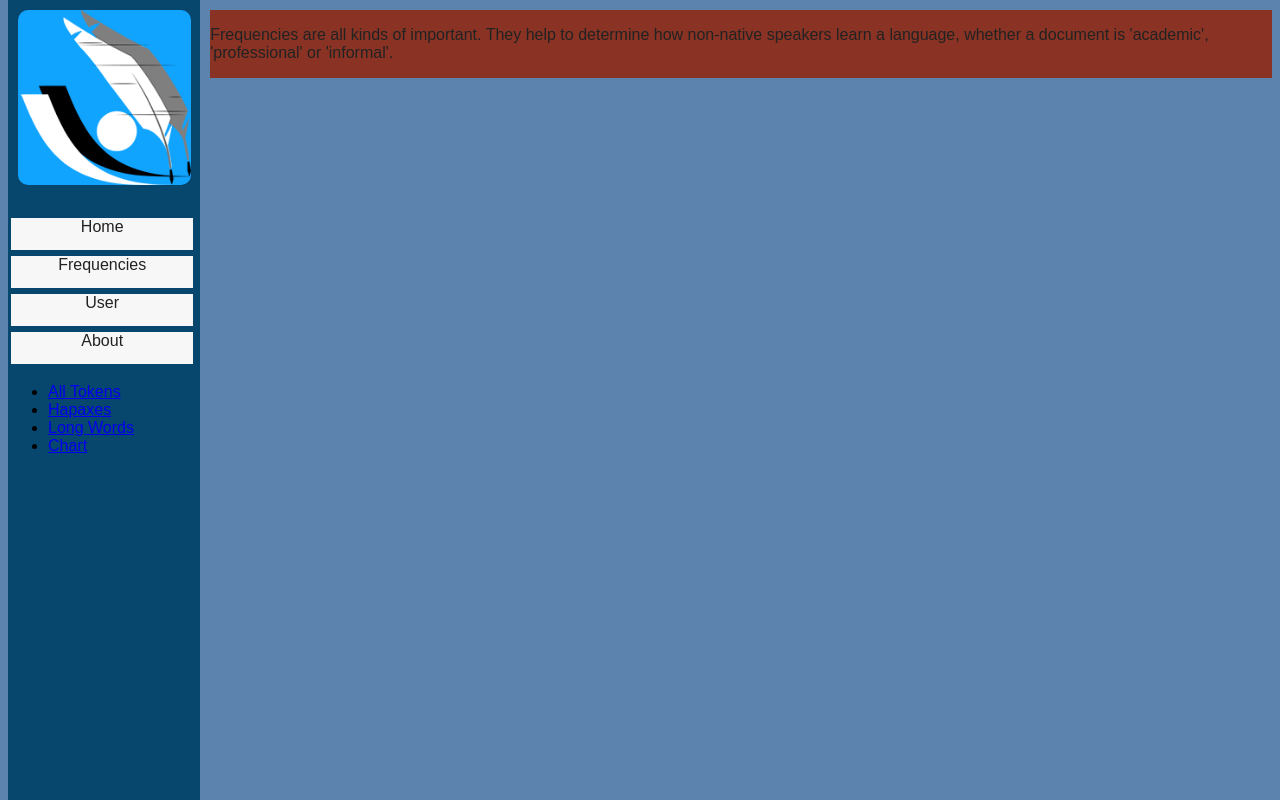
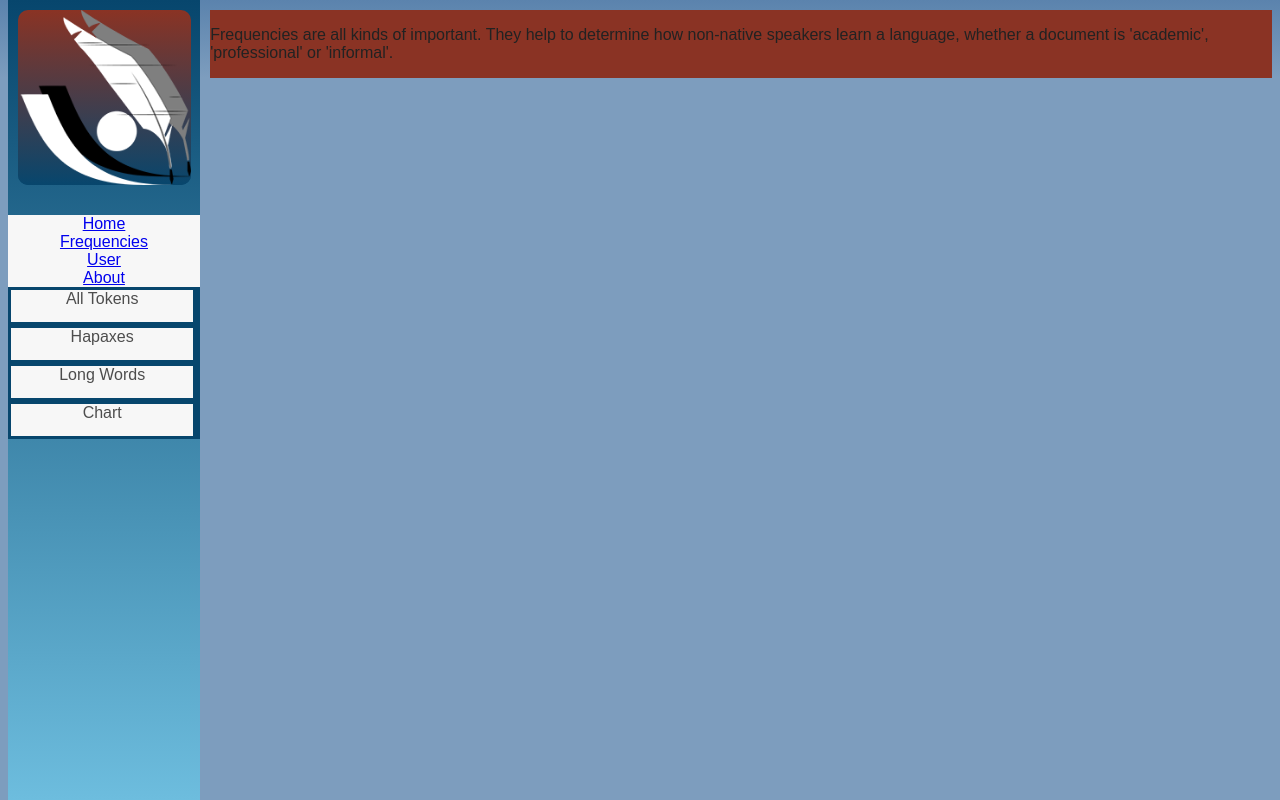
Before and after one commit to progBill/text_front, a Flask app: page /frequencies in a window 1280 px wide. Run offline with Flask 2, Linux system fonts and the light colour scheme; data that the repository does not hold is empty; some libraries are stand-ins or nearby versions.

Commit message:
changed style and coresponding html classes

```diff
--- a/textFront/static/less/layout.less
+++ /dev/null
@@ -1,8 +0,0 @@
-
-.grid__leftbar{
-    bottom: 0;
-   float: left;
-    position: fixed;
-    top: 0;
-    width: @left-width;
-}
--- a/textFront/static/less/main.css
+++ b/textFront/static/less/main.css
@@ -1,19 +1,26 @@
-.grid__leftbar {
-  bottom: 0;
-  float: left;
-  position: fixed;
-  top: 0;
-  width: 15%;
-}
 .bdy {
-  background-color: #5b83ad;
+  background-color: #7d9dbe;
+  background-image: -moz-linear-gradient(top, #5b83ad, #7d9dbe);
+  background-image: -webkit-gradient(linear, 0 0, 0 100%, from(#5b83ad), to(#7d9dbe));
+  background-image: -webkit-linear-gradient(top, #5b83ad, #7d9dbe);
+  background-image: -o-linear-gradient(top, #5b83ad, #7d9dbe);
+  background-image: linear-gradient(to bottom, #5b83ad, #7d9dbe);
+  background-repeat: repeat-x;
+  filter: progid:DXImageTransform.Microsoft.gradient(startColorstr='#ff5b83ad', endColorstr='#ff7d9dbe', GradientType=0);
 }
 .brand {
   text-align: center;
   width: 100%;
 }
 .brand-logo {
-  background-color: #11a4ff;
+  background-color: #07466d;
+  background-image: -moz-linear-gradient(top, #8a3324, #07466d);
+  background-image: -webkit-gradient(linear, 0 0, 0 100%, from(#8a3324), to(#07466d));
+  background-image: -webkit-linear-gradient(top, #8a3324, #07466d);
+  background-image: -o-linear-gradient(top, #8a3324, #07466d);
+  background-image: linear-gradient(to bottom, #8a3324, #07466d);
+  background-repeat: repeat-x;
+  filter: progid:DXImageTransform.Microsoft.gradient(startColorstr='#ff8a3324', endColorstr='#ff07466d', GradientType=0);
   -moz-border-radius: 10px;
   -webkit-border-radius: 10px;
   border-radius: 10px;
@@ -24,7 +31,19 @@
   width: 100%;
 }
 .grid__leftbar {
-  background-color: #07466d;
+  bottom: 0;
+  float: left;
+  position: fixed;
+  top: 0;
+  width: 15%;
+  background-color: #6dbdde;
+  background-image: -moz-linear-gradient(top, #07466d, #6dbdde);
+  background-image: -webkit-gradient(linear, 0 0, 0 100%, from(#07466d), to(#6dbdde));
+  background-image: -webkit-linear-gradient(top, #07466d, #6dbdde);
+  background-image: -o-linear-gradient(top, #07466d, #6dbdde);
+  background-image: linear-gradient(to bottom, #07466d, #6dbdde);
+  background-repeat: repeat-x;
+  filter: progid:DXImageTransform.Microsoft.gradient(startColorstr='#ff07466d', endColorstr='#ff6dbdde', GradientType=0);
 }
 .text-list {
   background-color: #c4c4c4;
@@ -62,6 +81,26 @@ select,
 textarea {
   font-family: sans-serif;
 }
+.leftbar__list {
+  list-style: none;
+  margin: 0;
+  text-align: center;
+  padding: 0;
+}
+.leftbar__list a {
+  color: #4d4d4d;
+  text-decoration: none;
+}
+.nav-menu {
+  background-color: #07466d;
+  list-style: none;
+  margin: 0;
+  text-align: center;
+  padding: 0;
+}
+.nav-menu li {
+  background-color: #f7f7f7;
+}
 .task-menu {
   background-color: #07466d;
   list-style: none;
@@ -75,16 +114,16 @@ textarea {
   height: 2em;
   width: 95%;
 }
+.task-menu li a {
+  color: #4d4d4d;
+  text-decoration: none;
+}
+.task-menu li a:visited {
+  color: #222222;
+}
 .task-menu li:hover {
   background-color: #e6e6e6;
   border: 3px solid #5b83ad;
-}
-.task-menu li a {
-  color: #222222;
-  text-decoration: none;
-}
-.task-menu li a:visited {
-  color: inherit;
 }
 .task-results,
 .text,
@@ -130,15 +169,15 @@ textarea {
 .button-task:hover {
   background-color: #a4570e;
 }
-.shadow {
-  -moz-box-shadow: 3px 3px 5px 6px #555;
-  -webkit-box-shadow: 3px 3px 5px 6px #555;
-  box-shadow: 3px 3px 5px 6px #555;
-}
 .charts {
-  margin-left: 16%;
   position: absolute;
 }
 #chart {
   display: none;
 }
+/***************
+    BEMish
+***************/
+.main__content--display {
+  background-color: red;
+}
--- a/textFront/static/less/main.less
+++ b/textFront/static/less/main.less
@@ -1,17 +1,19 @@
-//@import (less) "pure.css";
-@import (less) "layout.less";
 @import (reference) "variables.less";
+@import (reference) "preboot.less";
 
 .bdy{
-    background-color: @nice-blue;
+    #gradient > .vertical(@nice-blue, lighten(@nice-blue, 10%));
 }
 
 .brand{
+
     text-align: center;
     width:100%;
+
 }
+
 .brand-logo{
-    background-color: @fadedblue;
+    #gradient > .vertical(@burnt, @dblue);
     -moz-border-radius: 10px;
     -webkit-border-radius: 10px;
     border-radius: 10px;
@@ -22,8 +24,14 @@ width:100%;
 .fMenu{
     width: 100%;
 }
+
 .grid__leftbar{
-    background-color: @dblue;
+    bottom: 0;
+    float: left;
+    position: fixed;
+    top: 0;
+    width: @left-width;
+    #gradient > .vertical(@dblue, @ltblue);
 }
 
 .text-list{
@@ -34,11 +42,13 @@ width:100%;
         border-bottom: thin solid black;
     }
 }
+
 .login__contain{
     display: inline-block;
     position: relative;
     background: #ccc;
 }
+
 .reg__contain > form{
     display: inline-block;
     position: relative;
@@ -58,32 +68,56 @@ html, button, input, select, textarea {
     font-family: sans-serif;
 }
 
+.leftbar__list{
+    list-style: none;
+    margin: 0;
+    text-align: center;
+    padding: 0;
+
+    a{
+        color: @black-70;
+        text-decoration: none;
+    }
+
+}
+
+.nav-menu{
+    background-color: @dblue;
+    list-style: none;
+    margin: 0;
+    text-align: center;
+    padding: 0;
+
+    li{
+        background-color: @white;
+    }
+}
+
 .task-menu{
     background-color: @dblue;
     list-style: none;
     margin: 0;
     text-align: center;
     padding: 0;
-}
 
-.task-menu li{
+    li{
         background: @white;
         border: 3px solid @dblue;
         height: 2em;
         width: 95%;
+        a{
+            color: @black-70;
+            text-decoration: none;
+
+            &:visited{
+                color: @txtcolor;
+            }
+        }
 
         &:hover{
             background-color: @white - #111;
             border: 3px solid @nice-blue;
             }
-}
-
-.task-menu li a{
-    color: @txtcolor;
-    text-decoration: none;
-
-    &:visited{
-        color: inherit;
         }
     }
 
@@ -138,18 +172,47 @@ html, button, input, select, textarea {
     }
 }
 
-
-.shadow {
-  -moz-box-shadow:    3px 3px 5px 6px #555;
-  -webkit-box-shadow: 3px 3px 5px 6px #555;
-  box-shadow:         3px 3px 5px 6px #555;
-}
-
 .charts{
-    margin-left: @main-left-margin;
     position: absolute;
 }
 
 #chart{
     display: none;
 }
+
+
+/***************
+    BEMish
+***************/
+
+
+.leftcolumn{
+
+}
+
+.topbar{
+
+}
+
+.main__content{
+
+}
+
+.main__content--display{
+
+    background-color: red;
+
+    .display-text{
+
+    }
+
+    .display-form{
+
+    }
+
+    .display-chart{
+
+    }
+
+
+}
--- a/textFront/templates/Users.html
+++ /dev/null
@@ -1,5 +0,0 @@
-{% extends "mainnav.html" %}
-{% block headtitle %}<title>User</title>{% endblock %}
-{% block content %}
-<div class="txtDisplay">Users go here</div>
-</div>{% endblock %}
--- a/textFront/templates/base.html
+++ b/textFront/templates/base.html
@@ -5,7 +5,6 @@
     {% block headtitle %}{% endblock %}
 </head>
  <body class="bdy">
-    {% block topnav %}{% endblock %}
     <div class="main-contain">
     {% include 'leftbar.html' %}
     {% block content %}{% endblock %}
--- a/textFront/templates/leftbar.html
+++ b/textFront/templates/leftbar.html
@@ -1,10 +1,10 @@
 <div class="grid__leftbar" >
     <a href="/" class="brand"><img src="{{ url_for('static', filename='images/Logo-sm.png') }}" class="brand-logo" /></a>
     <ul class="jsBook text-list">{% for text in texts %}<li><a href="#">{{ text }}</a></li>{% else %}{% endfor %}</ul>
-    <ul class="task-menu"> {% for menu in menus %}
+    <ul class="nav-menu"> {% for menu in menus %}
         <li><a class="fMenu js{{ menu.replace(' ','-') }}" href="{{ menu.replace(' ','-') }}">{{ menu }}</a></li>{% endfor %}
     </ul>
-    <ul>{% for task in tasks %}
+    <ul class="task-menu">{% for task in tasks %}
         <li><a class="submenu hidden js{{ task.replace(' ','-') }}" href="#">{{ task }}</a></li>{% else %}{% endfor %}
     </ul>
 </div>
--- a/textFront/views.py
+++ b/textFront/views.py
@@ -83,7 +83,7 @@ def about():
 #############
 @app.route('/User')
 def login():
-    if session['user']:
+    if 'user' in session:
         return user_page(session['user'])
     else:
         return render_template('login.html')
@@ -110,7 +110,7 @@ def register():
     if (db.create_user(user)):
         return user_page(user['username'])
     else:
-        return 'oh noes, it went wrong!!'
+        return login()
 
 
 ###############
```
Also changed, not shown: textFront/static/less/pure.css (deleted). Lines whose indentation alone changed are shown as unchanged.
